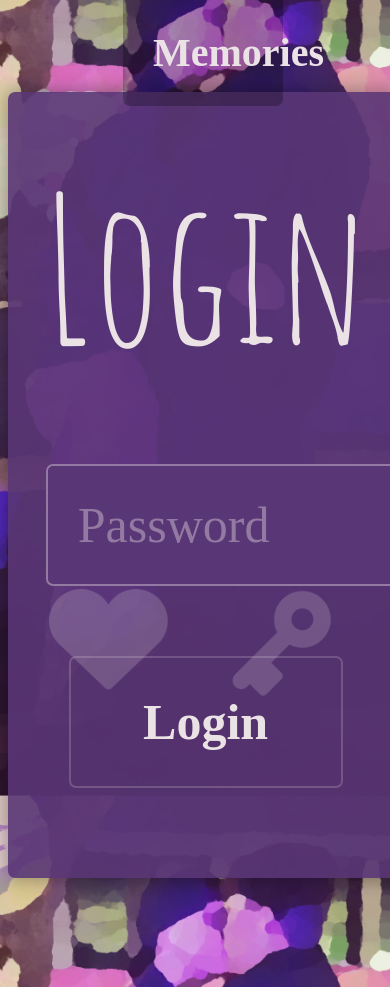
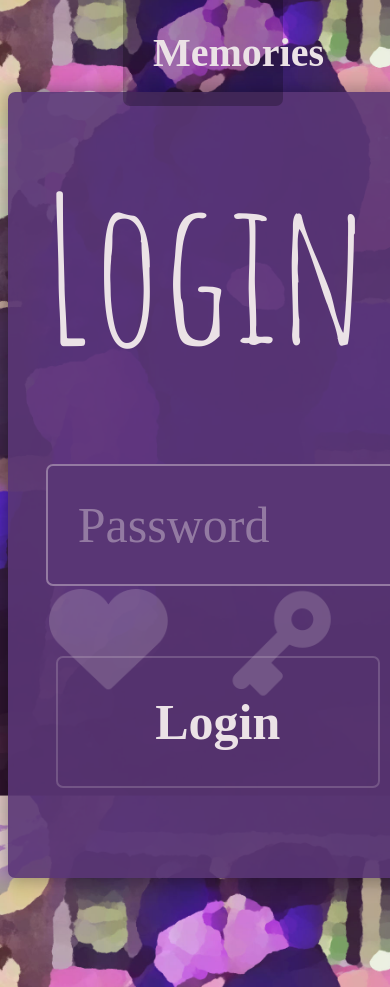
Before and after one commit to bryanchambers/gordonwedding, a Flask app: page /login in a window 390 px wide; the page is wider, and only the part inside the window is pictured. Shown: the part 108-1095 px from the top of that part. Run offline with Flask 2, Linux system fonts and the light colour scheme; some web fonts are replaced.

Commit message:
Styles and routing

```diff
--- a/app.py
+++ b/app.py
@@ -129,7 +129,7 @@ def approve(id):
 
     memory.approved = True
     db.session.commit()
-    return redirect('review')
+    return redirect('/review')
 
 
 
--- a/static/styles.css
+++ b/static/styles.css
@@ -412,7 +412,7 @@ input {
     }
 
     .button, .form-button-wrapper {
-        min-width:        200px;
+        min-width:        250px;
         padding:          50px !important;
         border:           2px solid rgba(235, 226, 230, 0.2) !important;
         border-radius:    7px;
```
